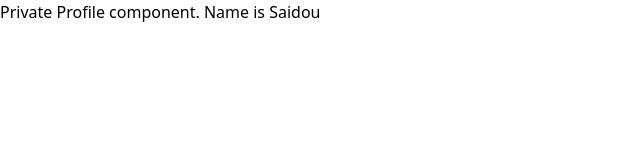
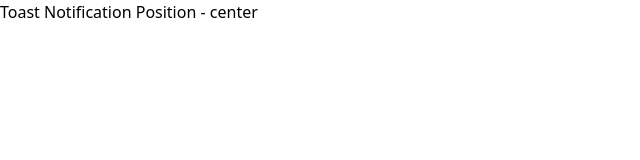
Before and after one commit to SAIDOU11/ReactTypescript, a React (Vite) app: page / in a window 1280 px wide. Shown: the top 160 px of the page, without its empty margins (0-640 px from the left). Built offline with nearby package versions, Linux system fonts and the light colour scheme.

Commit message:
ts concept

```diff
--- a/src/App.tsx
+++ b/src/App.tsx
@@ -1,11 +1,10 @@
-import Private from "./components/auth/Private";
-import Profile from "./components/auth/Profile";
+import Toast from "./components/templateliterals/Toast";
 import "./index.css";
 
 function App() {
   return (
     <>
-      <Private isLoggedIn={true} component={Profile} />
+      <Toast position="center" />
     </>
   );
 }
--- a/src/components/auth/Private.tsx
+++ b/src/components/auth/Private.tsx
@@ -8,7 +8,7 @@ type PrivateProps = {
 
 const Private = ({ isLoggedIn, component: Component }: PrivateProps) => {
   if (isLoggedIn) {
-    return <Component name="Saidou" />;
+    return <Component name="Salif" />;
   } else {
     return <Login />;
   }
--- /dev/null
+++ b/src/components/generics/List.tsx
@@ -0,0 +1,21 @@
+type ListProps = {
+  items: string[];
+  onClick: (value: string) => void;
+};
+
+const List = ({ items, onClick }: ListProps) => {
+  return (
+    <div>
+      <h2>List of items</h2>
+      {items.map((item, index) => {
+        return (
+          <div key={index} onClick={() => onClick(item)}>
+            {item}
+          </div>
+        );
+      })}
+    </div>
+  );
+};
+
+export default List;
--- /dev/null
+++ b/src/components/restrictions/RandomNumber.tsx
@@ -0,0 +1,39 @@
+type RandomNumberType = {
+  value: number;
+};
+
+type PositiveNumber = RandomNumberType & {
+  isPositive: boolean;
+  isNegative?: never;
+  isZero?: never;
+};
+
+type NegativeNumber = RandomNumberType & {
+  isNegative: boolean;
+  isPosive?: never;
+  isZero?: never;
+};
+
+type Zero = RandomNumberType & {
+  isZero: boolean;
+  isPositive?: never;
+  isNegative?: never;
+};
+
+type RandomNumberProps = PositiveNumber | NegativeNumber | Zero;
+
+const RandomNumber = ({
+  value,
+  isPositiveNumber,
+  isNegative,
+  isZero,
+}: RandomNumberProps) => {
+  return (
+    <div>
+      {value} {isPositiveNumber && "positive"} {isNegative && "negative"}
+      {isZero && "zero"}
+    </div>
+  );
+};
+
+export default RandomNumber;
--- /dev/null
+++ b/src/components/templateliterals/Toast.tsx
@@ -0,0 +1,15 @@
+type HorizontalPosition = "left" | "center" | "right";
+
+type VerticalPosition = "top" | "center" | "bottom";
+
+type ToastProps = {
+  position:
+    | Exclude<`${HorizontalPosition}-${VerticalPosition}`, "center-center">
+    | "center";
+};
+
+const Toast = ({ position }: ToastProps) => {
+  return <div>Toast Notification Position - {position} </div>;
+};
+
+export default Toast;
```
